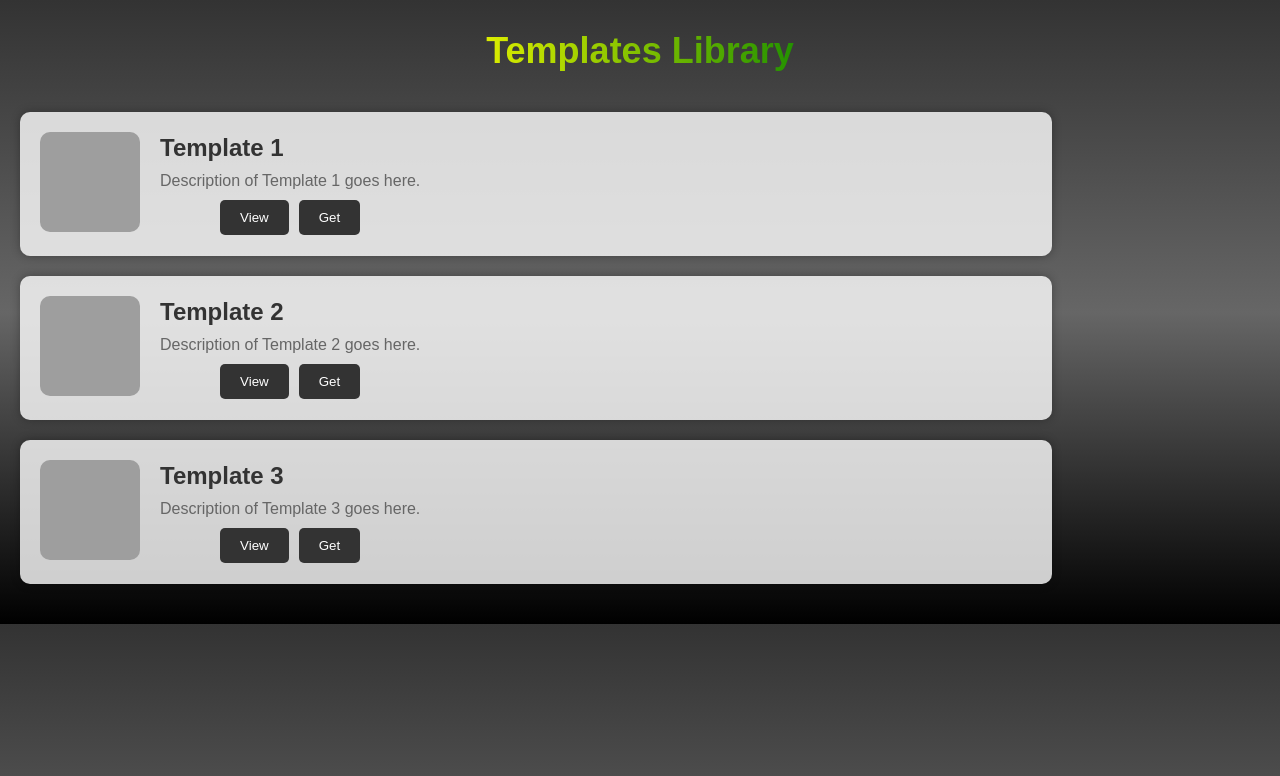
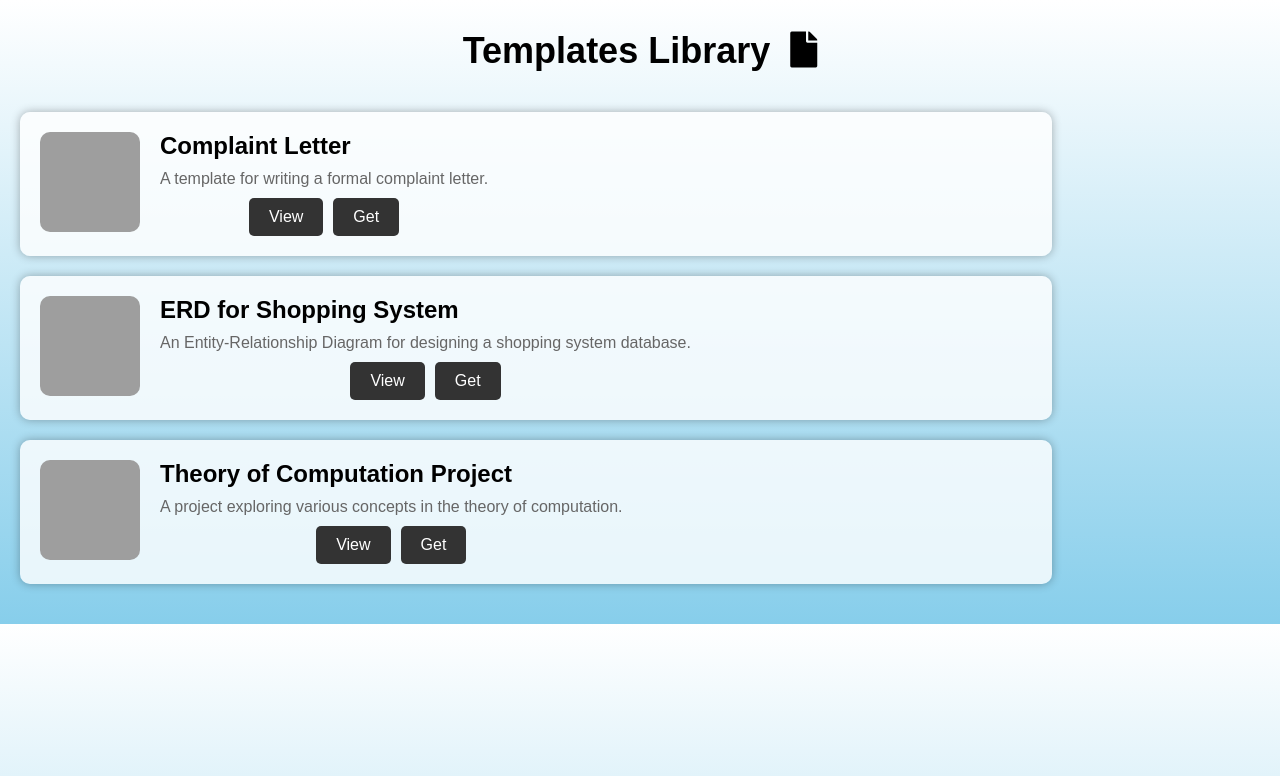
Before and after one commit to Shanjid188/UniConnect, a Django app: page /templatesLib/ in a window 1280 px wide. Shown: the top 776 px of the page. Run offline with Django 5.2, Linux system fonts and the light colour scheme; grey boxes are pictures that could not be loaded.

Commit message:
Update templates library page.html

```diff
--- a/template/templates library page.html
+++ b/template/templates library page.html
@@ -4,13 +4,15 @@
 <meta charset="UTF-8">
 <meta name="viewport" content="width=device-width, initial-scale=1.0">
 <title>Templates Library</title>
+<!-- Add Font Awesome CDN -->
+<link rel="stylesheet" href="https://cdnjs.cloudflare.com/ajax/libs/font-awesome/5.15.4/css/all.min.css">
 <style>
   body {
     font-family: Arial, sans-serif;
     margin: 0;
     padding: 0;
-    background: linear-gradient(to bottom, #333333, #666666, #000000); /* Grey, Dark Grey, Black gradient */
-    color: white; /* Text color */
+    background: linear-gradient(to bottom, #ffffff, #87ceeb); /* White, Sky Blue gradient */
+    color: #333; /* Text color */
   }
   .header {
     text-align: center;
@@ -18,9 +20,10 @@
     font-weight: bold;
     margin-top: 30px;
     margin-bottom: 20px;
-    background: linear-gradient(to right, red, yellow, green, indigo); /* Yellow, Green, Blue, Indigo gradient for title */
-    -webkit-background-clip: text;
-    -webkit-text-fill-color: transparent;
+    color: black; /* Changed title color to solid black */
+  }
+  .icon {
+    margin-left: 10px;
   }
   .templates-container {
     display: flex;
@@ -45,7 +48,7 @@
   .template-title {
     font-size: 24px;
     font-weight: bold;
-    color: #333;
+    color: black; /* Changed title color to solid black */
     margin-bottom: 10px;
   }
   .template-description {
@@ -54,8 +57,9 @@
   }
   .action-buttons {
     text-align: center;
+    margin-top: auto;
   }
-  .action-buttons button {
+  .action-buttons a {
     background-color: #333;
     color: #fff;
     border: none;
@@ -63,6 +67,8 @@
     border-radius: 5px;
     margin: 0 5px;
     cursor: pointer;
+    text-decoration: none;
+    display: inline-block;
   }
   .vector-design img {
     width: 100px;
@@ -72,7 +78,7 @@
 </style>
 </head>
 <body>
-<div class="header">Templates Library</div>
+<div class="header">Templates Library <i class="fas fa-file icon"></i></div>
 
 <div class="templates-container" id="templates-container">
   <!-- Templates will be dynamically added here -->
@@ -112,10 +118,12 @@
     // Create action buttons
     var actionButtons = document.createElement("div");
     actionButtons.classList.add("action-buttons");
-    var viewButton = document.createElement("button");
+    var viewButton = document.createElement("a");
     viewButton.textContent = "View";
-    var getButton = document.createElement("button");
+    viewButton.href = "#";
+    var getButton = document.createElement("a");
     getButton.textContent = "Get";
+    getButton.href = "#";
     actionButtons.appendChild(viewButton);
     actionButtons.appendChild(getButton);
 
@@ -133,9 +141,9 @@
   }
 
   // Add initial templates
-  addTemplate("Template 1", "Description of Template 1 goes here.", "demo_pic_1.jpg");
-  addTemplate("Template 2", "Description of Template 2 goes here.", "demo_pic_2.jpg");
-  addTemplate("Template 3", "Description of Template 3 goes here.", "demo_pic_3.jpg");
+  addTemplate("Complaint Letter", "A template for writing a formal complaint letter.", "demo_pic_1.jpg");
+  addTemplate("ERD for Shopping System", "An Entity-Relationship Diagram for designing a shopping system database.", "demo_pic_2.jpg");
+  addTemplate("Theory of Computation Project", "A project exploring various concepts in the theory of computation.", "demo_pic_3.jpg");
 </script>
 
 </body>
```
